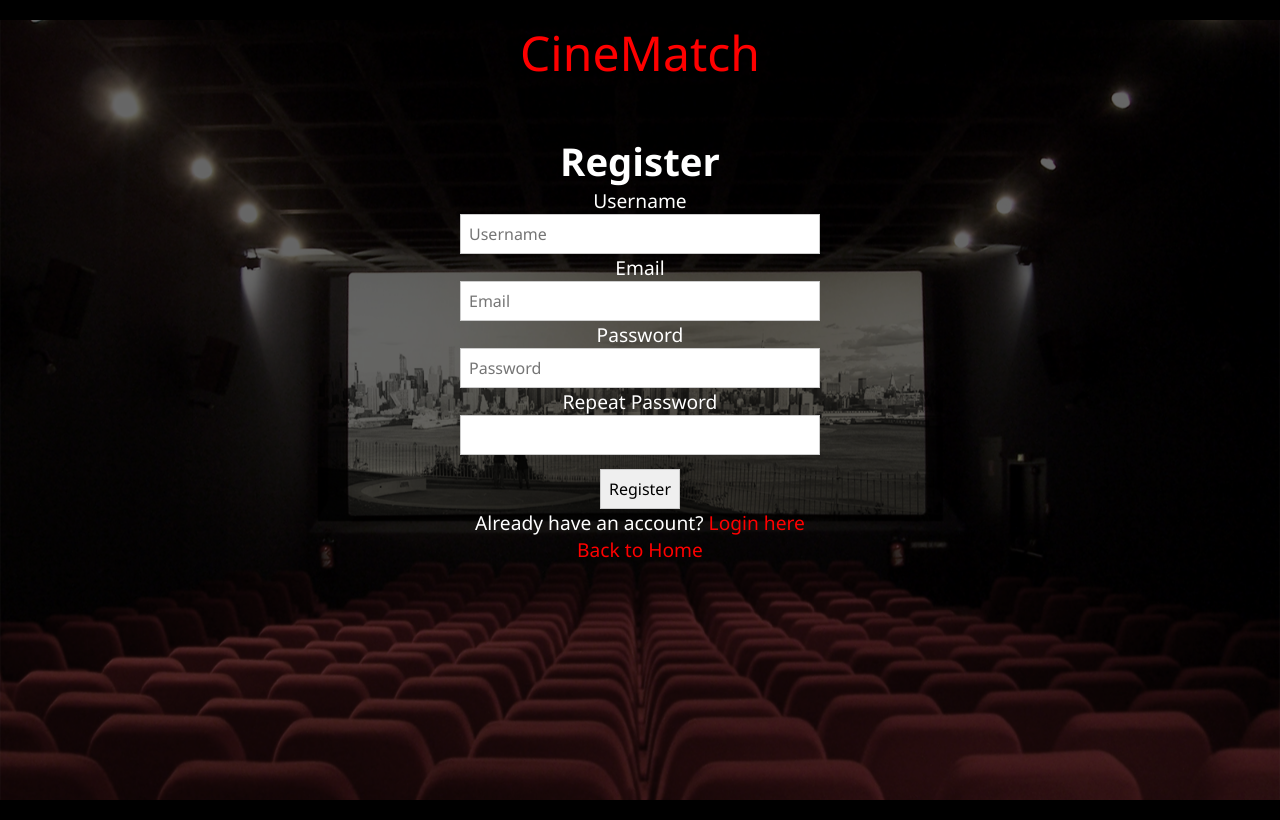
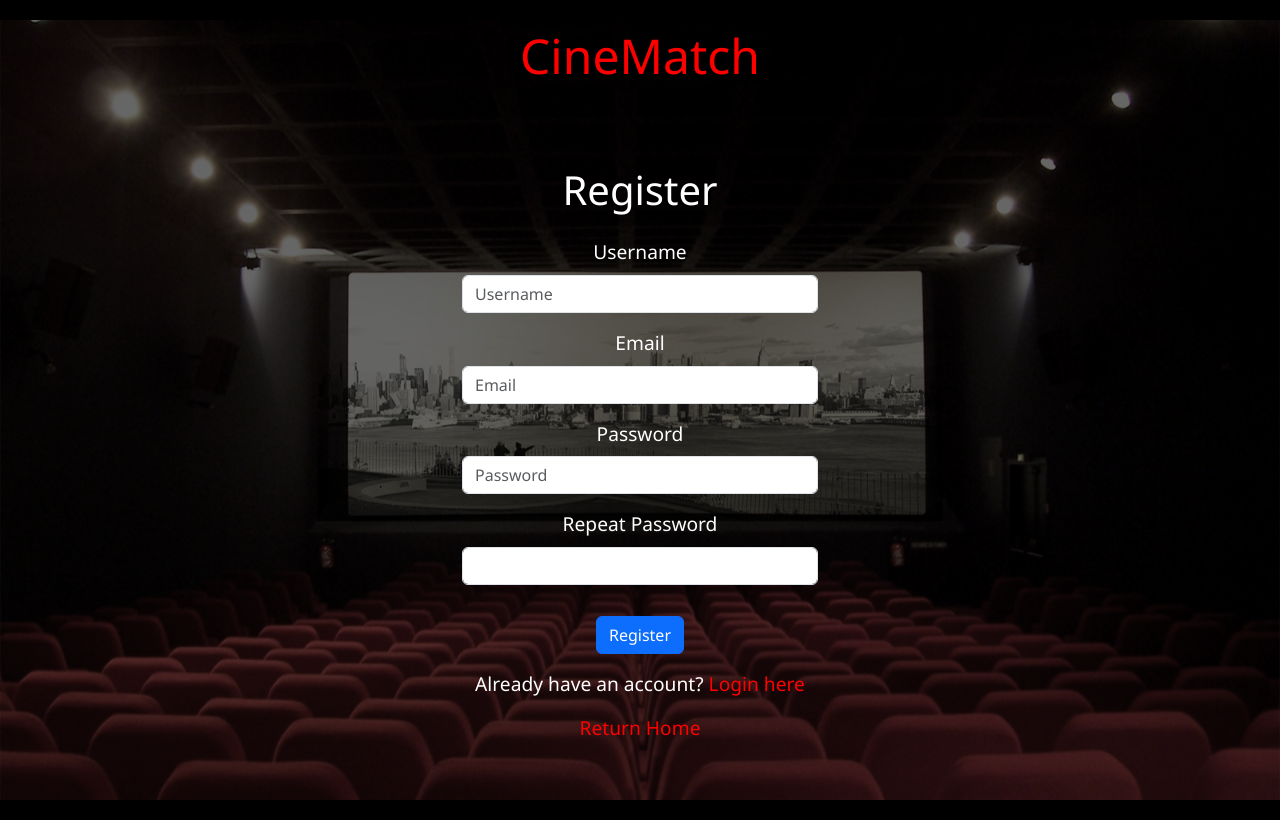
Before and after one commit to nnamyslowska/MyGitProjects, a Flask app: page /register in a window 1280 px wide. Run offline with Flask 3, Linux system fonts and the light colour scheme.

Commit message:
Refactor register.html to improve structure, enhance styling with Bootstrap, and add password validation for better user experience.

```diff
--- a/templates/register.html
+++ b/templates/register.html
@@ -4,37 +4,45 @@
   <meta charset="UTF-8">
   <meta name="viewport" content="width=device-width, initial-scale=1.0">
   <title>Register</title>
+  <link href="https://cdn.jsdelivr.net/npm/bootstrap@5.3.0/dist/css/bootstrap.min.css" rel="stylesheet">
+  <script src="https://cdn.jsdelivr.net/npm/bootstrap@5.3.0/dist/js/bootstrap.bundle.min.js"></script>
   <link rel="stylesheet" href="{{ url_for('static', filename='styles.css') }}">
 </head>
 <body>
-  <div class="logo">CineMatch</div>
-  <div class="content">
-    <h1>Register</h1>
-    <form method="POST" action="{{ url_for('register') }}" id="registerForm">
-      {{ form.hidden_tag() }}
-      <div>
-        {{ form.username.label }}<br>
-        {{ form.username(size=32, id="username") }}
+  <div class="container text-center">
+    <div class="logo mb-4">CineMatch</div>
+    <div class="row justify-content-center">
+      <div class="col-md-4">
+        <div class="content">
+          <h1 class="mb-4">Register</h1>
+          <form method="POST" action="{{ url_for('register') }}" id="registerForm" class="needs-validation" novalidate>
+            {{ form.hidden_tag() }}
+            <div class="mb-3">
+              {{ form.username.label(class="form-label") }}
+              {{ form.username(class="form-control", id="username") }}
+            </div>
+            <div class="mb-3">
+              {{ form.email.label(class="form-label") }}
+              {{ form.email(class="form-control", id="email") }}
+            </div>
+            <div class="mb-3">
+              {{ form.password.label(class="form-label") }}
+              {{ form.password(class="form-control", id="password") }}
+            </div>
+            <div class="mb-3">
+              {{ form.repeat_password.label(class="form-label") }}
+              {{ form.repeat_password(class="form-control", id="repeat_password") }}
+              <small id="passwordError" class="text-danger d-block" style="visibility: hidden;">Passwords do not match!</small>
+            </div>
+            <div>
+              {{ form.submit(class="btn btn-primary") }}
+            </div>
+          </form>
+          <p class="mt-3">Already have an account? <a href="/login" class="text-decoration-none">Login here</a></p>
+          <p class="mt-3"><a href="/" class="text-decoration-none">Return Home</a></p>
+        </div>
       </div>
-      <div>
-        {{ form.email.label }}<br>
-        {{ form.email(size=32, id="email") }}
-      </div>
-      <div>
-        {{ form.password.label }}<br>
-        {{ form.password(size=32, id="password") }}
-      </div>
-      <div>
-        {{ form.repeat_password.label }}<br>
-        {{ form.repeat_password(size=32, id="repeat_password") }}
-        <small id="passwordError" style="color: red; visibility: hidden; height: 1em; display: block;">Passwords do not match!</small>
-      </div>
-      <div>
-        {{ form.submit() }}
-      </div>
-    </form>
-    <p>Already have an account? <a href="/login">Login here</a></p>
-    <p><a href="/">Back to Home</a></p>
+    </div>
   </div>
   <script>
     document.getElementById('registerForm').addEventListener('input', function () {
```
